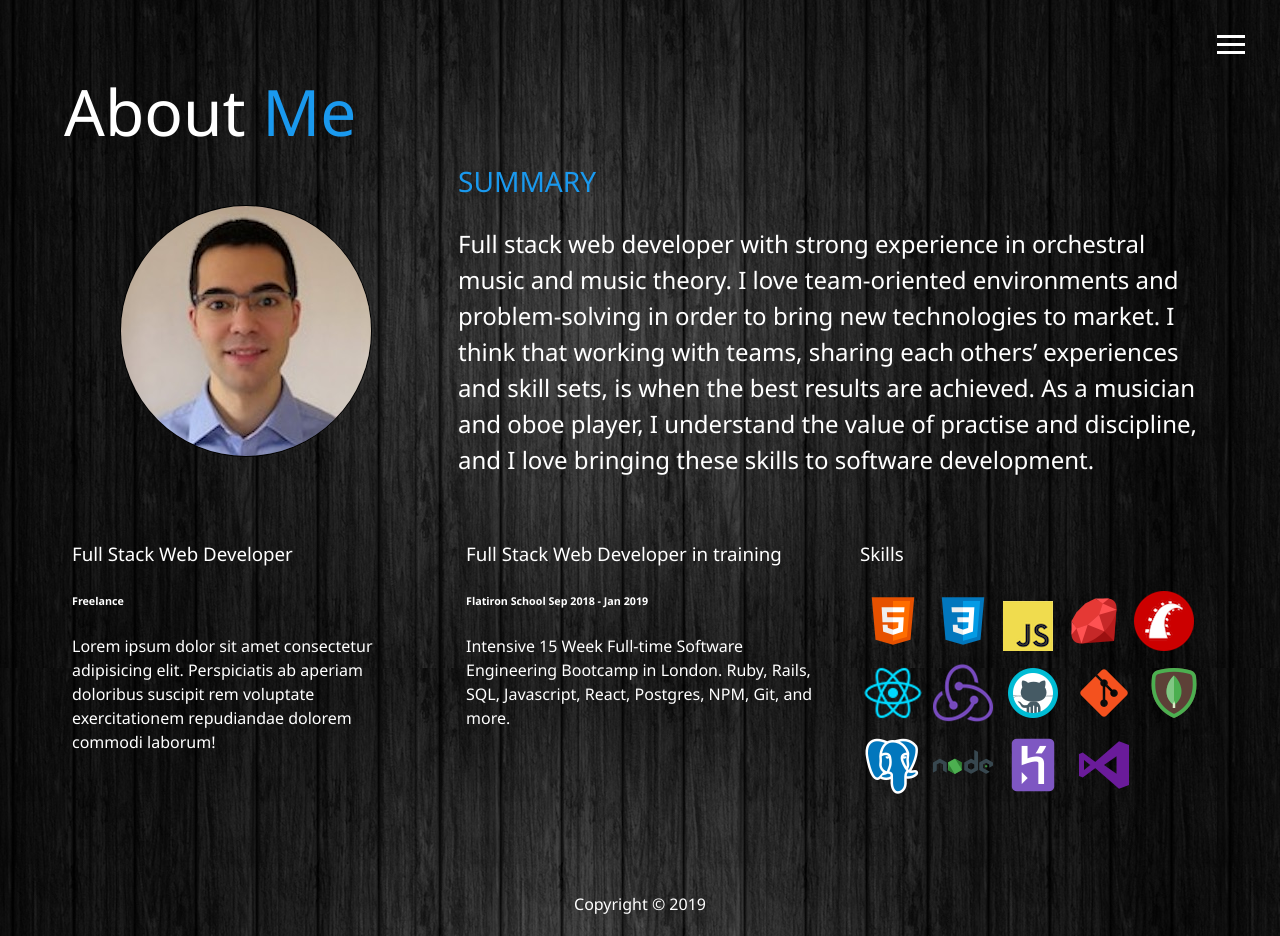
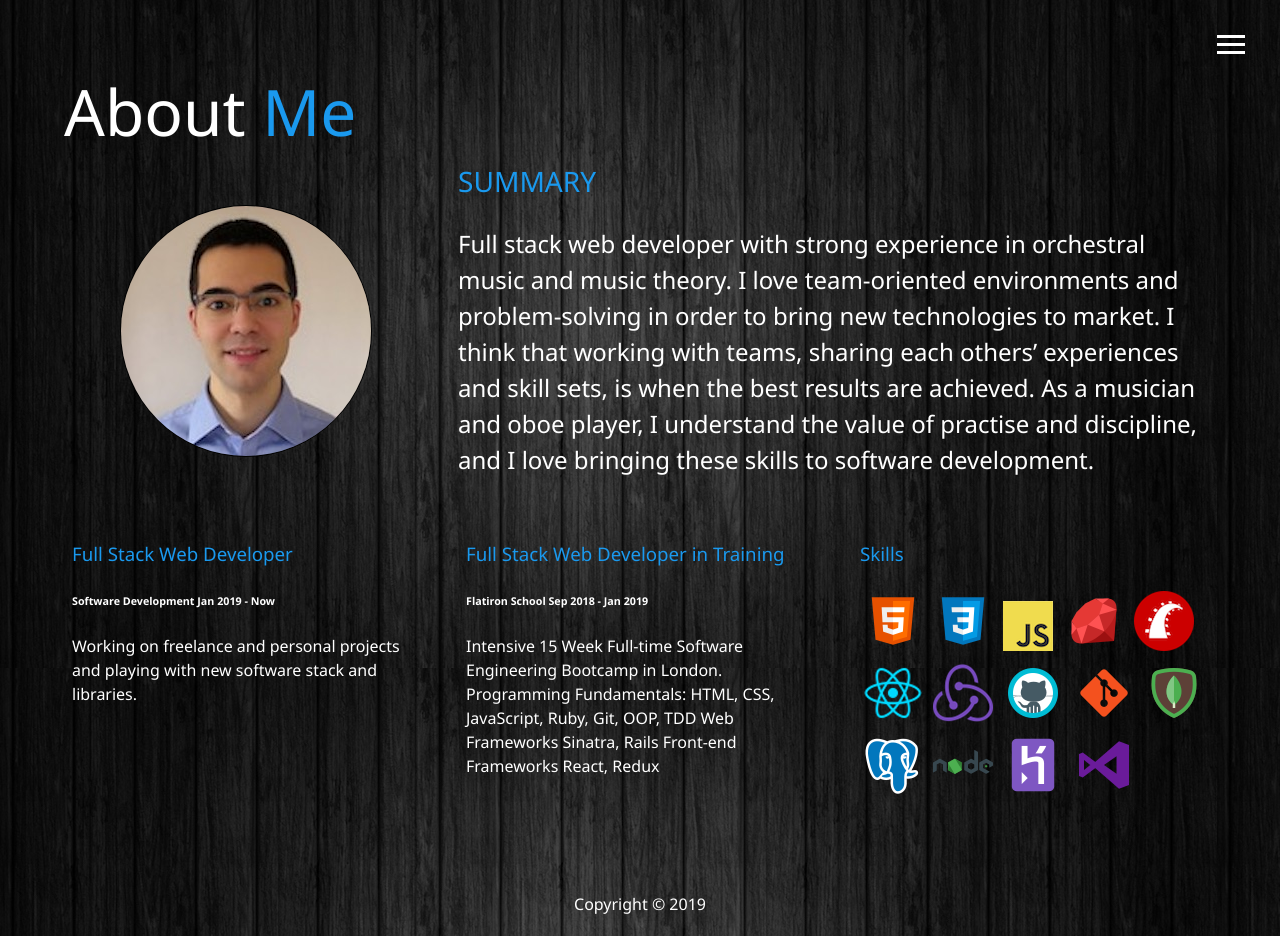
Before and after one commit to anavarreteuk/anavarreteuk.github.io, a website: page about.html in a window 1280 px wide. Drawn offline with Linux system fonts and the light colour scheme.

```diff
--- a/about.html
+++ b/about.html
@@ -63,24 +63,30 @@
           </p>
         </div>
         <div class="job job-1">
-          <h3>Full Stack Web Developer </h3>
-          <h6>Freelance</h6>
+          <h3 id="positon">Full Stack Web Developer </h3>
+          <h6>Software Development Jan 2019 - Now</h6>
           <p>
-            Lorem ipsum dolor sit amet consectetur adipisicing elit.
-            Perspiciatis ab aperiam doloribus suscipit rem voluptate
-            exercitationem repudiandae dolorem commodi laborum!
+            Working on freelance and personal projects and playing with new software stack and libraries.
+
           </p>
         </div>
         <div class="job job-2">
-          <h3>Full Stack Web Developer in training</h3>
+          <h3 id="positon">Full Stack Web Developer in Training</h3>
           <h6>Flatiron School Sep 2018 - Jan 2019</h6>
           <p>
           Intensive 15 Week Full-time Software Engineering Bootcamp in London.
-          Ruby, Rails, SQL, Javascript, React, Postgres, NPM, Git, and more.
+          Programming Fundamentals:
+          HTML, CSS, JavaScript, Ruby, Git, OOP, TDD
+
+          Web Frameworks
+          Sinatra, Rails
+
+          Front-end Frameworks
+          React, Redux
           </p>
         </div>
         <div class="job job-3">
-          <h3>Skills</h3>
+          <h3 id="positon">Skills</h3>
           <img class="icon" src="./dist/img/html.png" /> <img class="icon" src="./dist/img/css3.png" />
           <img class="icon" src="./dist/img/js.png" /> <img class="icon" src="./dist/img/ruby.png" />
           <img class="icon" src="./dist/img/rails.png" /> <img class="icon" src="./dist/img/react.png" />
--- a/scss/main.scss
+++ b/scss/main.scss
@@ -22,6 +22,7 @@
   margin: 0;
   font-weight: 400;
 
+
   &.lg-heading {
     font-size: 6rem;
   }
@@ -35,6 +36,11 @@
 }
 h1.lg-headingless {
     font-size: 4rem;
+}
+#positon {
+  color: #1a99ee;
+  margin: 0;
+  font-weight: 400;
 }
 
 a {
@@ -176,8 +182,9 @@
   border: 0;
   margin-bottom: 0.3rem;
   &:hover {
-    background: $secondary-color;
-    color: set-text-color($secondary-color);
+    // background: $secondary-color;
+    // color: set-text-color($secondary-color);
+    opacity: 0.5;
   }
 }
 
@@ -189,8 +196,8 @@
 
 .btn-light {
   @extend .btn;
-  background: lighten($primary-color, 50);
-  color: #333;
+  background: darkred;
+
 }
 
 #main-footer {
```
Also changed, not shown: dist/css/main.css, 2 other files.
